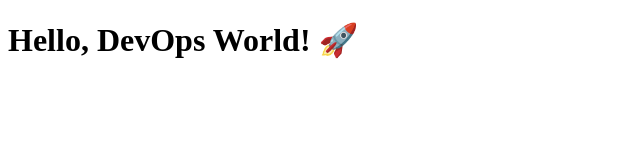
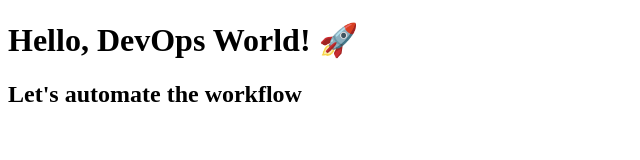
Before and after one commit to Varun-syd/Simple-devops-project, a plain HTML site: page index.html in a window 1280 px wide. Shown: the whole page, without its empty margins (0-640 px from the left). Drawn offline with Linux system fonts and the light colour scheme.

Commit message:
Updated Home Page

```diff
--- a/index.html
+++ b/index.html
@@ -5,5 +5,6 @@
 </head>
 <body>
   <h1>Hello, DevOps World! 🚀</h1>
+<h2>Let's automate the workflow</h2>
 </body>
 </html>
```
